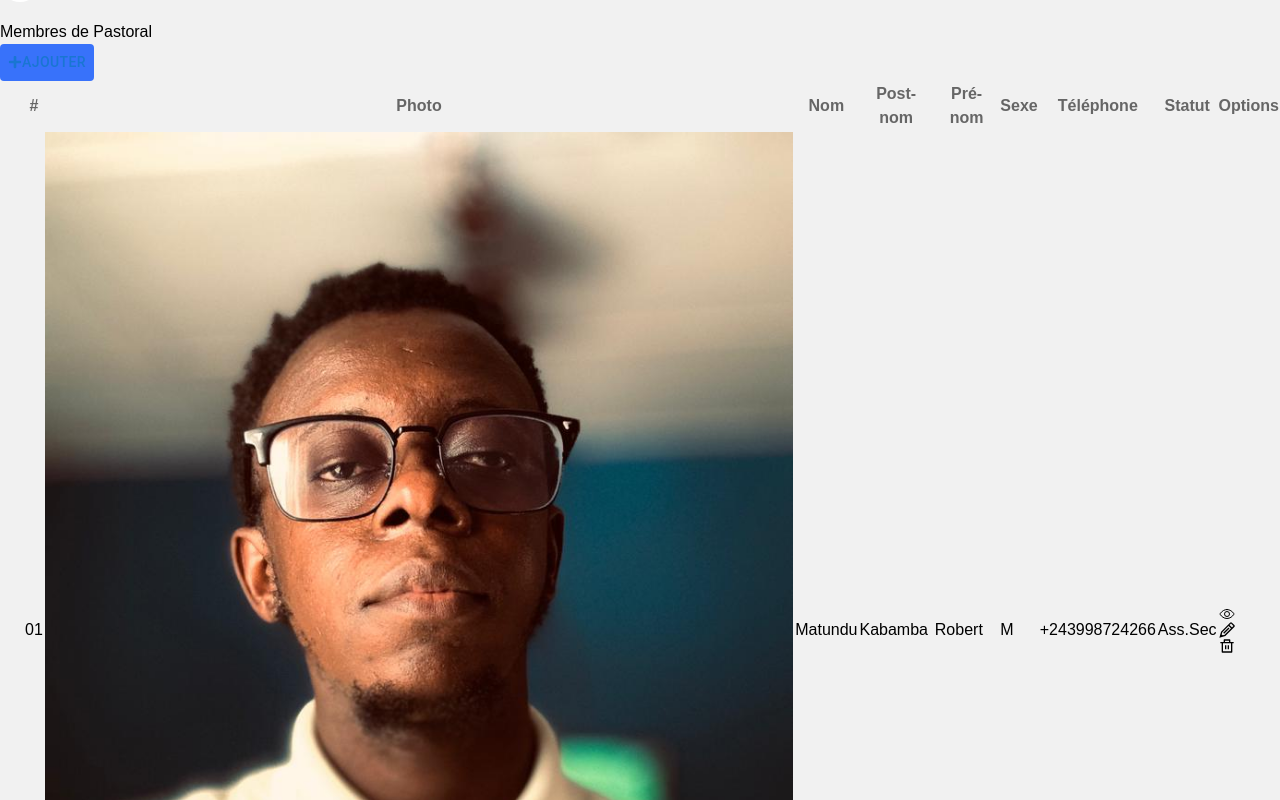
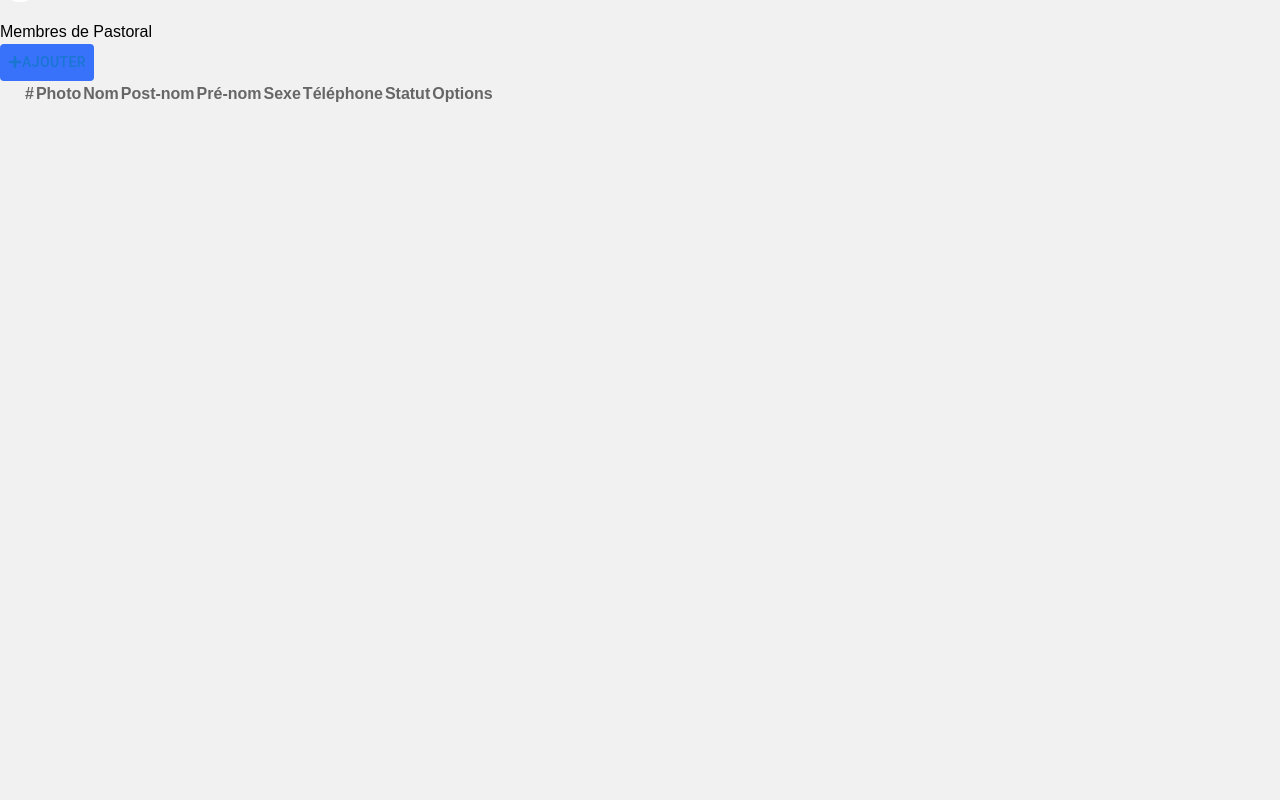
Before and after one commit to rovertnet/evv_ap, a React (Vite) app in the folder documents/: page /depart/past in a window 1280 px wide. Shown: the part 960-1760 px from the top of the page. After the commit the page ends 1067 px from the top, so only its background shows below. Built offline with nearby package versions, Linux system fonts and the light colour scheme.

Commit message:
last commit

```diff
--- a/documents/src/components/depart/departs/TablePast.jsx
+++ b/documents/src/components/depart/departs/TablePast.jsx
@@ -1,7 +1,3 @@
-import photo1 from "../../../assets/logo/RP1.jpeg";
-import { IoEyeOutline } from "react-icons/io5";
-import { GrEdit } from "react-icons/gr";
-import { RiDeleteBinLine } from "react-icons/ri";
 
 
 export default function TablePast() {
@@ -22,31 +18,6 @@ export default function TablePast() {
               <th>Options</th>
             </tr>
           </thead>
-
-          {/* le corps du tableau */}
-          <tbody className="">
-            <tr>
-              <td>01</td>
-              <td>
-                <div className="flex items-center gap-5">
-                  <div className="imgWrapper overflow-hidden w-12 h-12 rounded-full">
-                    <img src={photo1} alt={photo1} />
-                  </div>
-                </div>
-              </td>
-              <td>Matundu</td>
-              <td>Kabamba</td>
-              <td>Robert</td>
-              <td>M</td>
-              <td>+243998724266</td>
-              <td>Ass.Sec</td>
-              <td className="flex space-x-2 text-2xl font-bold">
-                <IoEyeOutline className="text-blue-500" />
-                <GrEdit className="text-green-500" />
-                <RiDeleteBinLine className="text-red-500" />
-              </td>
-            </tr>
-          </tbody>
         </table>
       </div>
     </>
```
